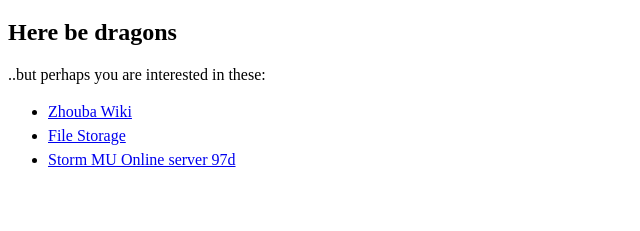
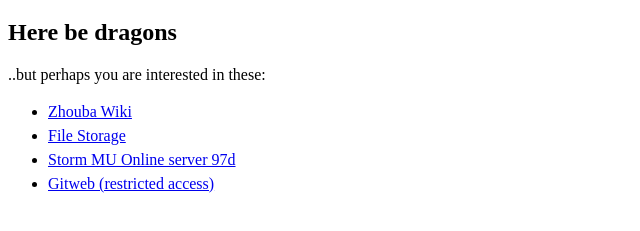
Before and after one commit to helvete/zhouba_home, a plain HTML site: page index.html in a window 1280 px wide. Shown: the part 61-292 px from the top of the page, without its empty margins (0-640 px from the left). Drawn offline with Linux system fonts and the light colour scheme.

Commit message:
Added a new link to gitweb

```diff
--- a/index.html
+++ b/index.html
@@ -26,6 +26,9 @@
 			<li>
 				<a href='https://storm.zhouba.cz'>Storm MU Online server 97d</a>
 			</li>
+			<li>
+				<a href='/gitweb'>Gitweb (restricted access)</a>
+			</li>
 		</ul>
 	</div>
 </body>
```
